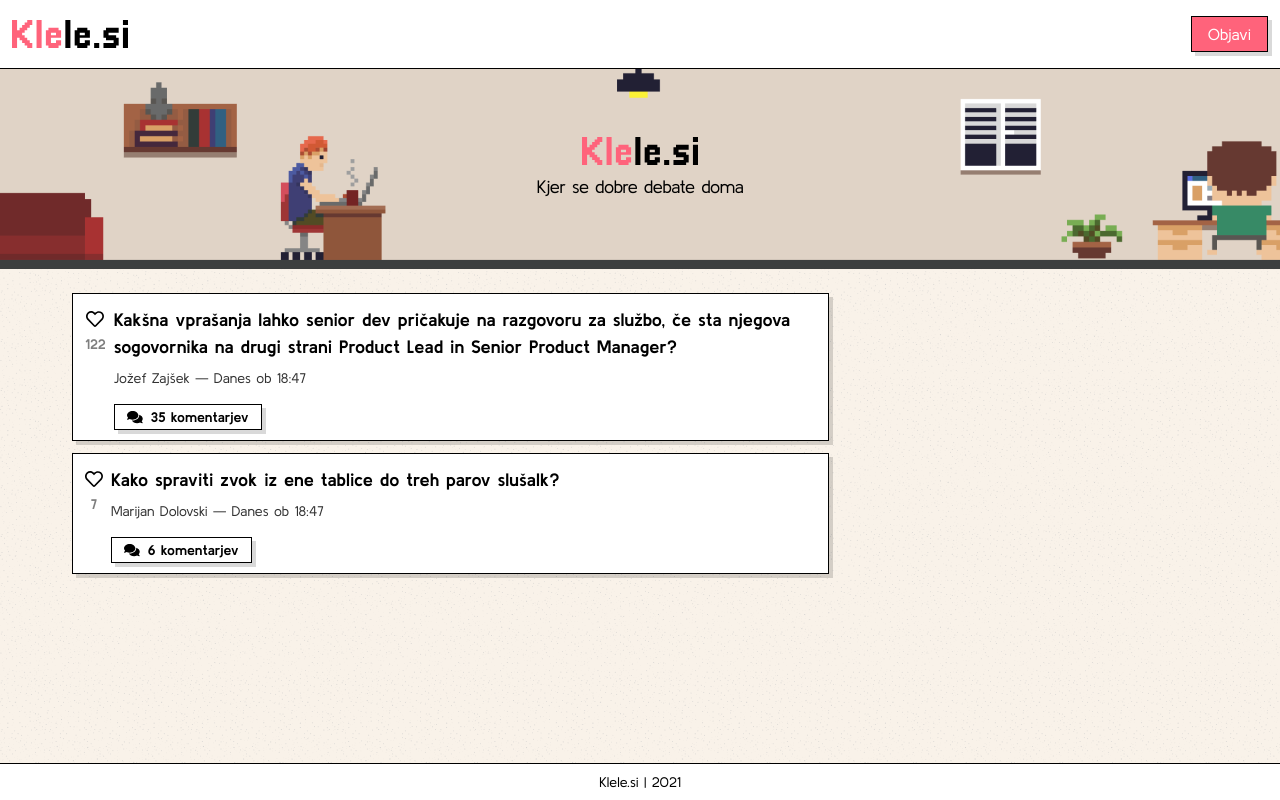
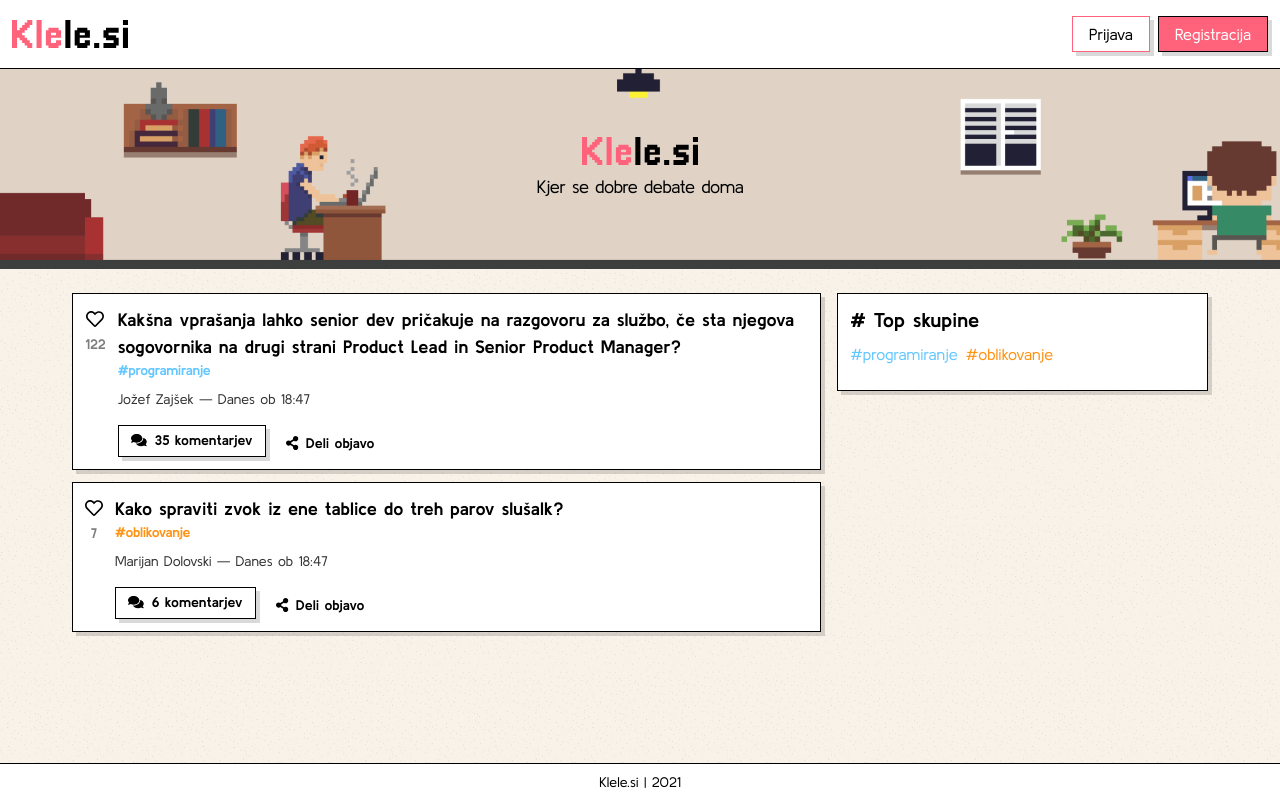
Before and after one commit to aweCodeMan/klele.si, a Next.js app: page / in a window 1280 px wide. Built offline with nearby package versions, Linux system fonts and the light colour scheme.

Commit message:
Add shimmer

```diff
--- a/components/cards/post-card.tsx
+++ b/components/cards/post-card.tsx
@@ -1,13 +1,13 @@
 import Link from 'next/link'
 import {FontAwesomeIcon} from '@fortawesome/react-fontawesome'
 import {faHeart} from '@fortawesome/free-regular-svg-icons'
-import {faComments} from "@fortawesome/free-solid-svg-icons/faComments";
+import {faComments, faShareAlt} from "@fortawesome/free-solid-svg-icons";
 
 export default function PostCard(props: { postExcerpt: any }) {
     return (
-        <div className={'border border-black bg-white p-3 shadow'}>
+        <div className={'card'}>
             <div className="flex flex-row">
-                <div className={'flex flex-col mr-2 items-center'}>
+                <div className={'flex flex-col mr-3 items-center'}>
                     <div className="text-lg">
                         <FontAwesomeIcon icon={faHeart}/>
                     </div>
@@ -16,18 +16,37 @@ export default function PostCard(props: { postExcerpt: any }) {
                 <div className={'flex-1 flex flex-col'}>
                     <h2 className={'text-lg text-black font-bold leading-normal'}>{props.postExcerpt.title}</h2>
 
+                    <div className={'text-sm font-bold leading-normal tracking-tight'}>
+                        <Link href="#group">
+                            <a>
+                                <span
+                                    style={{color: props.postExcerpt.group.color}}>#{props.postExcerpt.group.name}</span>
+                            </a>
+                        </Link>
+                    </div>
+
                     <div className={'text-sm text-black opacity-80 mt-2'}>
                         {props.postExcerpt.author.name} &#8212; Danes ob 18:47
                     </div>
 
-                    <div className={'mt-4'}>
+                    <div className={'mt-4 flex flex-row'}>
                         <Link href="#comments">
-                            <a className={'bg-white border border-black px-3 py-1 shadow text-sm font-bold'}>
+                            <a className={'bg-white border border-black px-3 py-1 shadow text-sm font-bold mr-2'}>
                                 <span className="pr-2">
                                     <FontAwesomeIcon icon={faComments}/>
                                 </span>
 
                                 {props.postExcerpt.numberOfComments} komentarjev
+                            </a>
+                        </Link>
+
+                        <Link href="#share">
+                            <a className={'px-3 py-1 text-sm font-bold mr-2 mt-1'}>
+                                <span className="pr-2">
+                                    <FontAwesomeIcon icon={faShareAlt}/>
+                                </span>
+
+                                Deli objavo
                             </a>
                         </Link>
                     </div>
--- /dev/null
+++ b/components/cards/post-skeleton-card.tsx
@@ -0,0 +1,32 @@
+import Link from 'next/link'
+import {FontAwesomeIcon} from '@fortawesome/react-fontawesome'
+import {faHeart} from '@fortawesome/free-regular-svg-icons'
+import {faComments, faShareAlt} from "@fortawesome/free-solid-svg-icons";
+import Shimmer from "../partials/shimmer";
+
+export default function PostSkeletonCard() {
+    return (
+        <div className={'card'}>
+            <div className="flex flex-row">
+                <div style={{width: '1.5rem'}} className={'mr-2'}>
+                    <Shimmer height={'2rem'}/>
+                </div>
+                <div className="flex-1 flex flex-col">
+                    <div className="mb-3">
+                        <Shimmer/>
+                    </div>
+                    <div className="mb-3">
+                        <Shimmer/>
+                    </div>
+                    <div className="mb-3">
+                        <Shimmer width={'65%'}/>
+                    </div>
+                    <div className="mb-3">
+                        <Shimmer width={'65%'}/>
+                    </div>
+                    <Shimmer width={'80%'}/>
+                </div>
+            </div>
+        </div>
+    )
+}
--- a/components/navbar.tsx
+++ b/components/navbar.tsx
@@ -14,7 +14,11 @@ export default function Navbar() {
 
             <div>
                 <Link href="#objavi">
-                    <a className={'btn btn-primary'}>Objavi</a>
+                    <a className={'btn btn-primary-outline mr-2'}>Prijava</a>
+                </Link>
+
+                <Link href="#objavi">
+                    <a className={'btn btn-primary'}>Registracija</a>
                 </Link>
             </div>
         </div>
--- /dev/null
+++ b/components/partials/shimmer.tsx
@@ -0,0 +1,13 @@
+import {useState} from "react";
+
+export default function Shimmer(props: {
+    width?: string,
+    height?: string,
+}) {
+    const [height] = useState(props.height ?? '0.75rem');
+    const [width] = useState(props.width ?? '100%');
+
+    return (
+        <div style={{width, height}} className={'skeleton'}/>
+    )
+}
--- a/pages/index.tsx
+++ b/pages/index.tsx
@@ -1,14 +1,29 @@
 import Head from 'next/head'
 import Logo from "../components/logo";
+import Link from 'next/link';
 import PostCard from "../components/cards/post-card";
+import PostSkeletonCard from "../components/cards/post-skeleton-card";
+import {useEffect, useState} from "react";
 
 export default function Home() {
+
+    const [isLoading, setIsLoading] = useState(true);
+
+    useEffect(() => {
+        setTimeout(() => {
+            setIsLoading(false);
+        }, 1500);
+    }, [])
 
     const posts = [
         {
             title: 'Kakšna vprašanja lahko senior dev pričakuje na razgovoru za službo, če sta njegova sogovornika na drugi strani Product Lead in Senior Product Manager?',
             author: {
                 name: 'Jožef Zajšek'
+            },
+            group: {
+                name: 'programiranje',
+                color: '#63c7ff'
             },
             numberOfComments: 35,
             numberOfLikes: 122,
@@ -19,11 +34,36 @@ export default function Home() {
             author: {
                 name: 'Marijan Dolovski'
             },
+            group: {
+                name: 'oblikovanje',
+                color: '#FF9314'
+            },
             numberOfComments: 6,
             numberOfLikes: 7,
             createdAt: new Date(),
         },
-    ]
+    ];
+
+    const groups = posts.map((post) => post.group)
+
+    const showPosts = () => posts.map((post, index) => {
+        return (
+            <div key={index} className={posts.length - 1 !== index ? 'mb-3' : ''}>
+                <PostCard postExcerpt={post}/>
+            </div>
+        )
+    });
+
+    const showSkeleton = () => {
+        const skeletons = Array.from(new Array(6));
+        return skeletons.map((_, index) => {
+            return (
+                <div key={index} className={skeletons.length - 1 !== index ? 'mb-3' : ''}>
+                    <PostSkeletonCard/>
+                </div>
+            )
+        })
+    };
 
     return (
         <div>
@@ -44,20 +84,32 @@ export default function Home() {
                     </div>
                 </div>
 
-                <div className="container py-6">
+                <div className="container py-6 flex flex-row flex-wrap">
 
-                    <div className={'w-full md:w-2/3'}>
+                    <div className={'w-full md:w-2/3 mb-3 md:pr-2'}>
                         {
-                            posts.map((post, index) => {
-                                return (
-                                    <div key={index} className={posts.length - 1 !== index ? 'mb-3' : ''}>
-                                        <PostCard postExcerpt={post}/>
-                                    </div>
-                                )
-                            })
+                            isLoading ? showSkeleton() : showPosts()
                         }
                     </div>
 
+                    <div className="w-full md:w-1/3 mb-3 md:pl-2">
+                        <div className="card">
+                            <span className="text-black font-bold text-xl"># Top skupine</span>
+
+                            <div className="mt-2 flex flex-row flex-wrap">
+                                {
+                                    groups.map((group, index) => {
+                                        return (
+                                            <Link key={index} href="#">
+                                                <a className={'mb-3 mr-2'}
+                                                   style={{color: group.color}}>#{group.name}</a>
+                                            </Link>
+                                        )
+                                    })
+                                }
+                            </div>
+                        </div>
+                    </div>
                 </div>
             </main>
         </div>
--- a/styles/globals.scss
+++ b/styles/globals.scss
@@ -9,9 +9,37 @@
 
   &-primary {
     @apply border-black text-white bg-red;
+
+    &-outline {
+      @apply border-red text-black bg-white;
+    }
   }
 }
 
 .container {
   max-width: 1200px;
 }
+
+.skeleton {
+  background-image: linear-gradient(to right, #f6f7f8 10%, #dddddd 20%, #f6f7f8 20%, #f6f7f8 25%);
+  background-size: 1000px 100%;
+  animation-duration: 1.5s;
+  animation-fill-mode: both;
+  animation-iteration-count: infinite;
+  animation-name: shimmer;
+  animation-timing-function: linear;
+}
+
+.card {
+  @apply border border-black bg-white p-3 shadow;
+}
+
+@keyframes shimmer {
+  from {
+    background-position: -1000px;
+  }
+
+  to {
+    background-position: 0;
+  }
+}
```
